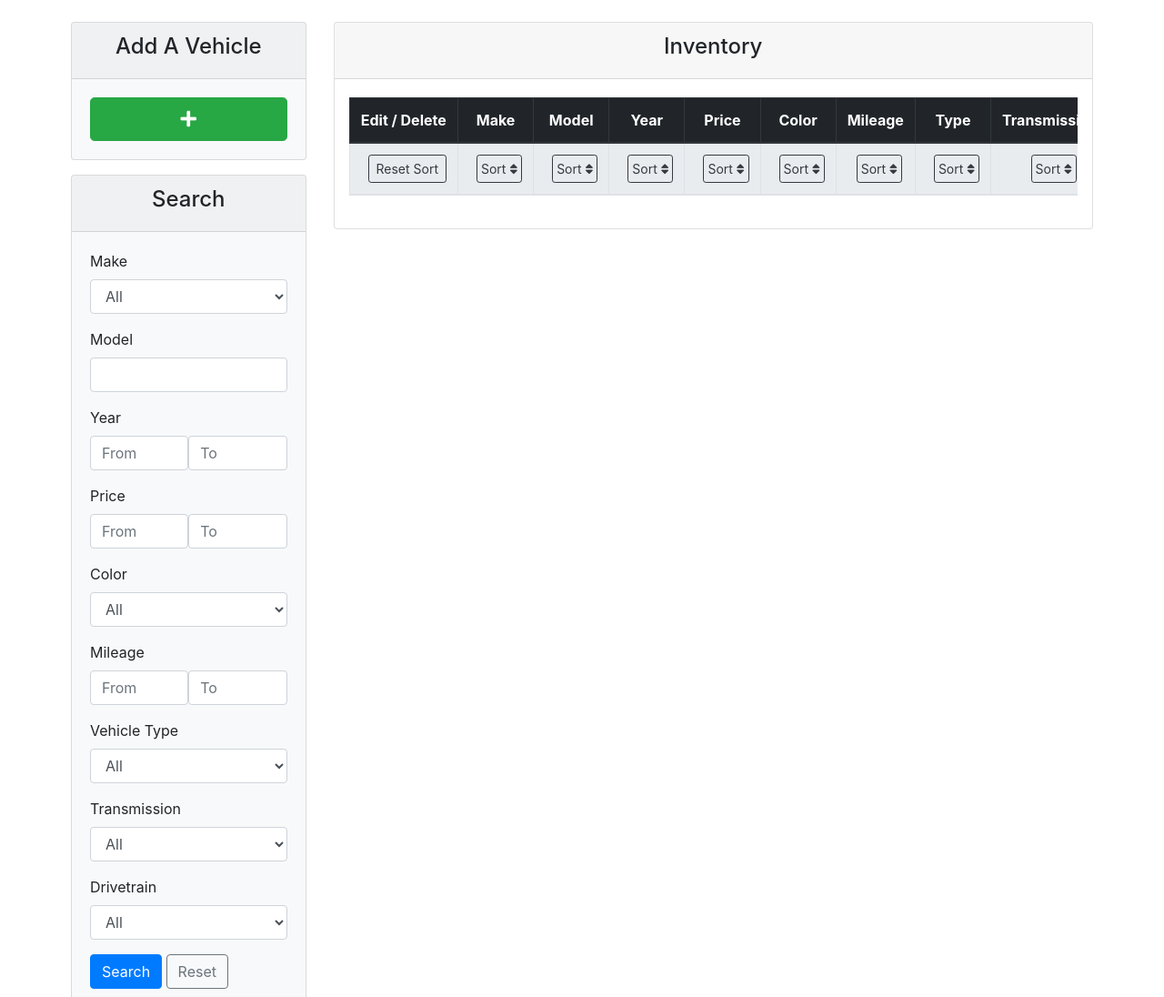
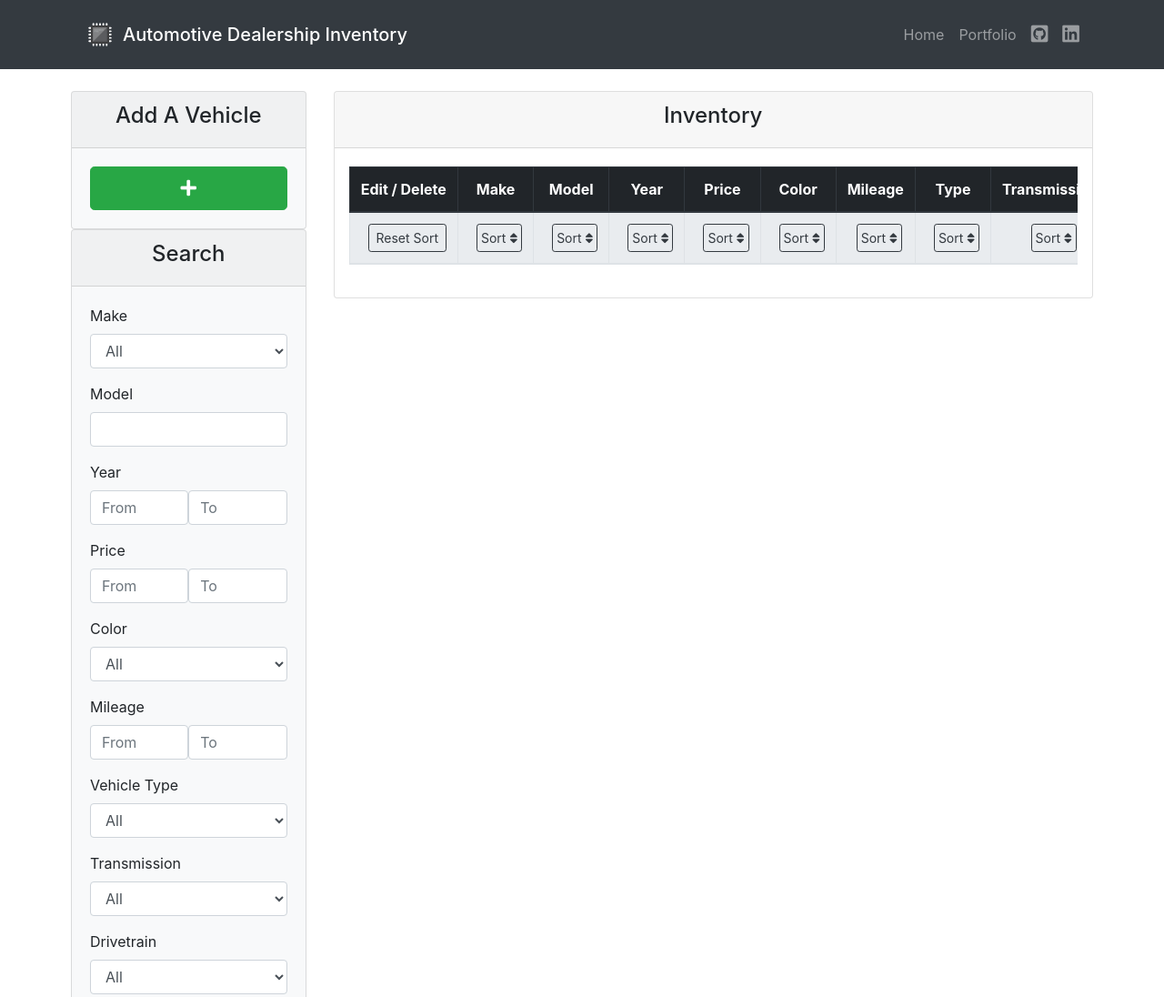
Before and after one commit to Orso83/dealership-CRUD, a plain HTML site: page index.html in a window 1280 px wide. Shown: the top 1096 px of the page at 91% size. Drawn offline with nearby package versions, Linux system fonts and the light colour scheme; no server answers.

Commit message:
Addes navbar to page.

```diff
--- a/index.html
+++ b/index.html
@@ -14,11 +14,47 @@
     <script src="https://stackpath.bootstrapcdn.com/bootstrap/4.4.1/js/bootstrap.min.js" integrity="sha384-wfSDF2E50Y2D1uUdj0O3uMBJnjuUD4Ih7YwaYd1iqfktj0Uod8GCExl3Og8ifwB6" crossorigin="anonymous"></script>
     <link rel="stylesheet" href="https://use.fontawesome.com/releases/v5.7.0/css/all.css" integrity="sha384-lZN37f5QGtY3VHgisS14W3ExzMWZxybE1SJSEsQp9S+oqd12jhcu+A56Ebc1zFSJ" crossorigin="anonymous">
 </head>
+
 <body>
+
+    <!-- Nav -->
+    <nav class="navbar navbar-expand-sm navbar-dark bg-dark">
+        <div class="container">
+            <!-- Brand -->
+            <a class="navbar-brand d-flex align-items-center" href="">
+                <img src="./icons/microchip.svg" width="50" height="50" alt="">
+                <h5 class="mb-0">Automotive Dealership Inventory</h5>
+            </a>
+            <!-- Toggler/collapsibe Button -->
+            <button class="navbar-toggler" type="button" data-toggle="collapse" data-target="#collapsibleNavbar">
+            <span class="navbar-toggler-icon"></span>
+            </button>
+            <!-- Links -->
+            <div class="collapse navbar-collapse" id="collapsibleNavbar">
+                <ul class="navbar-nav ml-auto">
+                    <li class="nav-item">
+                        <a class="nav-link" href="../">Home</a>
+                    </li>
+                    <li class="nav-item">
+                        <a class="nav-link" href="../portfolio">Portfolio</a>
+                    </li>
+                    <li class="nav-item">
+                        <a class="nav-link" href="https://www.github.com/Orso83" target="_blank"><i class="fab fa-github-square fa-lg"></i></a>
+                    </li>
+                    <li class="nav-item">
+                        <a class="nav-link" href="https://www.linkedin.com/in/christopher-orsolini-74972213a" target="_blank"><i class="fab fa-linkedin fa-lg"></i></a>
+                    </li>
+                </ul>
+            </div>
+        </div>
+    </nav>
+
     <div class="container-fluid">
-        <!-- Add A Vehicle Button -->
+
         <div class="row mt-4 mx-xl-5">
             <div class="mb-3 col-lg-3">
+
+                <!-- Add A Vehicle Button -->
                 <div class="card bg-light">
                     <div class="card-header">
                         <h4 class="text-center">Add A Vehicle</h4>
@@ -27,7 +63,7 @@
                         <button type="button" id="addNewVehicle" class="btn btn-lg btn-block btn-success" data-toggle="modal" data-target="#newVehicleModal"><i class="fas fa-plus"></i></button>
                     </div>
                 </div>
-                <p id="test"></p>
+
                 <!-- Show/Hide Search Panle Button -->
                 <button id="collapseBtn" class="btn btn-lg btn-block btn-outline-secondary" type="button" data-toggle="collapse" data-target="#collapseCard" aria-expanded="false" aria-controls="collapseCard">Show/Hide Search <i class="fas fa-sort"></i></button>
 
@@ -156,7 +192,9 @@
                     </div>
                 </div>
             </div>
+
             <div class="col-lg-9">
+
                 <div class="card">
                     <div class="card-header">
                         <h4 class="text-center">Inventory</h4>
--- a/scripts/inventory.js
+++ b/scripts/inventory.js
@@ -462,29 +462,6 @@ $('#clearBtn').click(function(event) {
     // Run the ajax get request.
     get();
 });
-
-$('#resetBtn').click(function(event) {
-
-    // Clear all inputs and set all selects to 'All'.
-    $('#selectMake')[0].value = 'All';
-    $('#selectColor')[0].value = 'All';
-    $('#selectType')[0].value = 'All';
-    $('#selectTransmission')[0].value = 'All';
-    $('#selectDrivetrain')[0].value = 'All';
-    $('#inputModel')[0].value = '';
-    $('#inputFromYear')[0].value = '';
-    $('#inputToYear')[0].value = '';
-    $('#inputFromPrice')[0].value = '';
-    $('#inputToPrice')[0].value = '';
-    $('#inputFromMileage')[0].value = '';
-    $('#inputToMileage')[0].value = '';
-
-    // Empty the ajax data object.
-    getObject = {};
-
-    // Run the ajax get request.
-    get();
-});
 /************************************ END *************************************/
 
 /********************* Search form - Search button event **********************/
@@ -622,6 +599,29 @@ $('#searchBtn').click(function(event) {
 *  Purpose: The following click events handle the ORDER BY functionality of    *
 *           the table header buttons.                                          *
 *******************************************************************************/
+// Reset order by.
+$('#resetBtn').click(function(event) {
+
+    // Clear all inputs and set all selects to 'All'.
+    $('#selectMake')[0].value = 'All';
+    $('#selectColor')[0].value = 'All';
+    $('#selectType')[0].value = 'All';
+    $('#selectTransmission')[0].value = 'All';
+    $('#selectDrivetrain')[0].value = 'All';
+    $('#inputModel')[0].value = '';
+    $('#inputFromYear')[0].value = '';
+    $('#inputToYear')[0].value = '';
+    $('#inputFromPrice')[0].value = '';
+    $('#inputToPrice')[0].value = '';
+    $('#inputFromMileage')[0].value = '';
+    $('#inputToMileage')[0].value = '';
+
+    // Empty the ajax data object.
+    getObject = {};
+
+    // Run the ajax get request.
+    get();
+});
 
 // Order by make.
 $('#orderByMake').click(function() {
```
